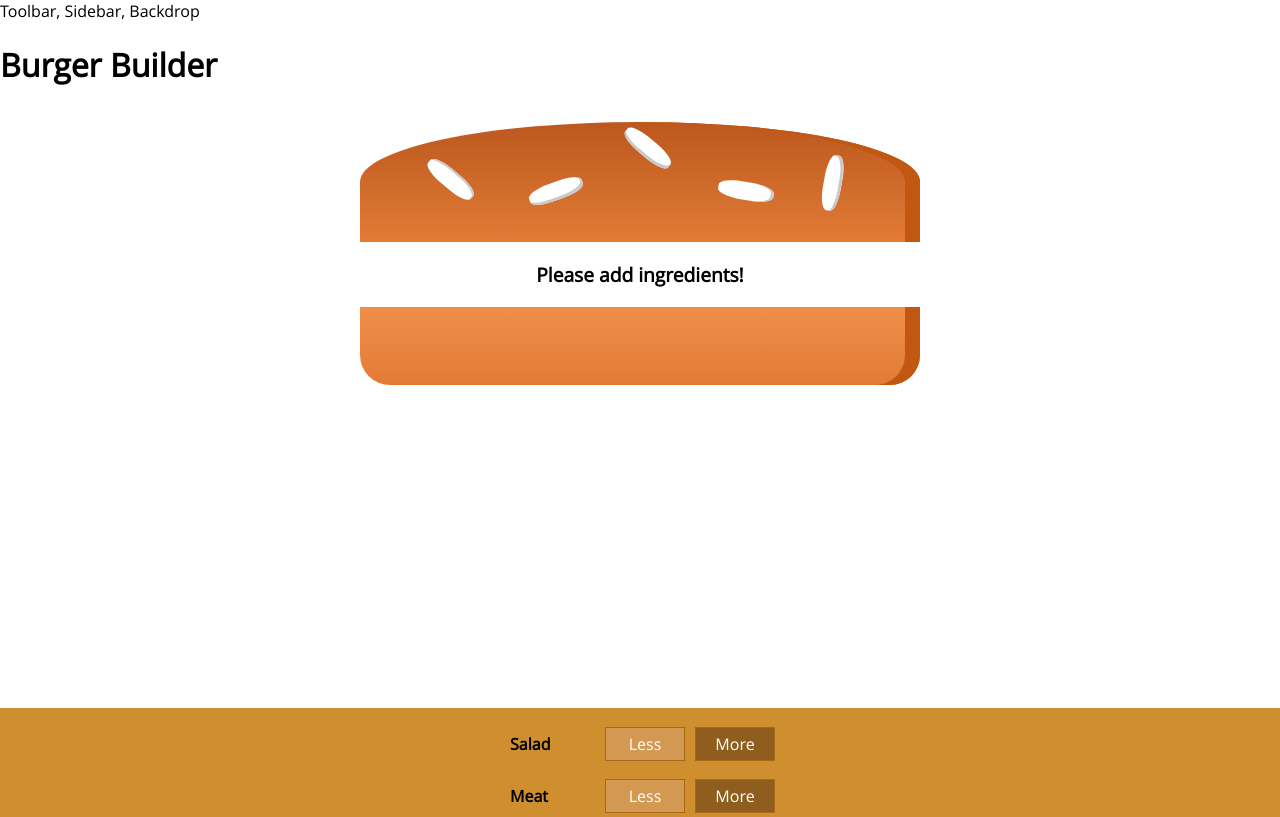
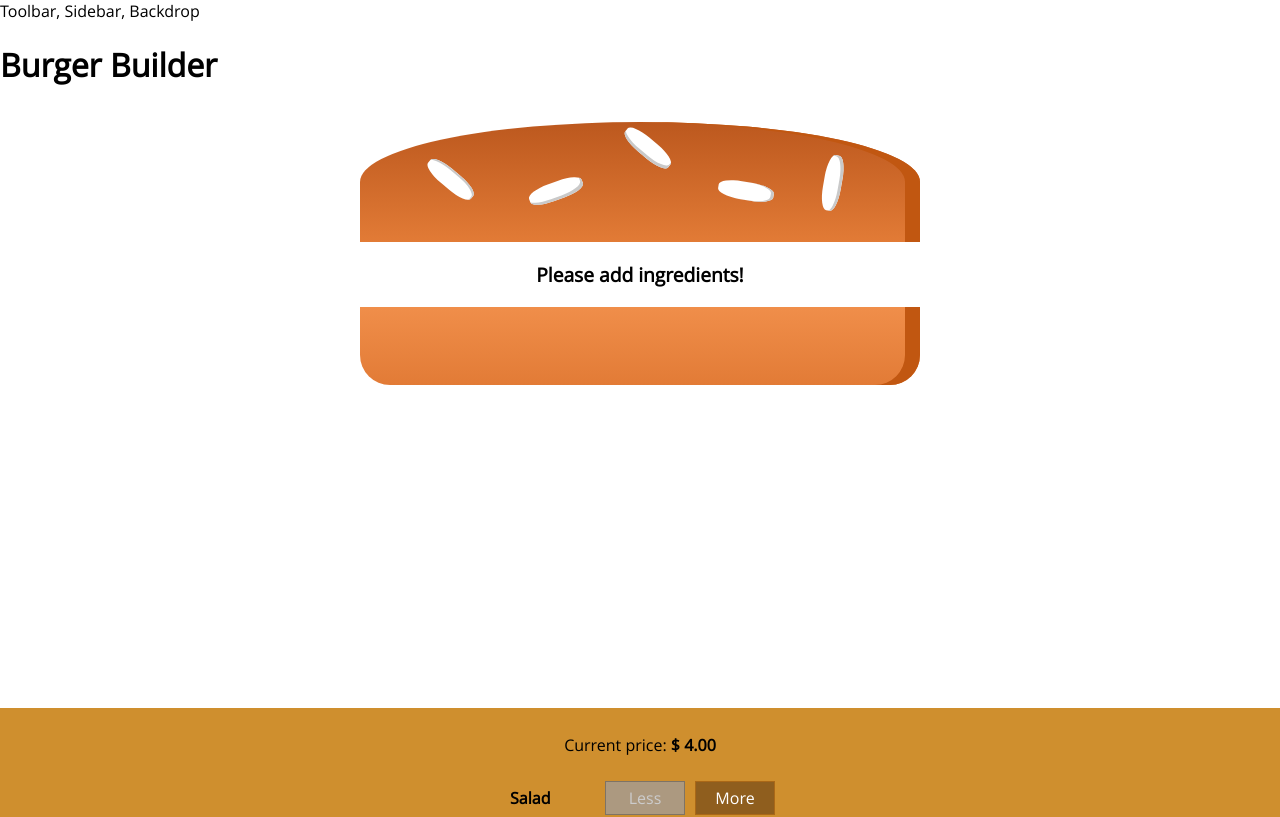
Before and after one commit to tremuradaniel/burger_app, a React (Create React App) app: page / in a window 1280 px wide. Shown: the top 817 px of the page. Built offline with nearby package versions, Linux system fonts and the light colour scheme.

Commit message:
price, remove/add ingredients

```diff
--- a/src/components/Burger/BuildControls/BuildControl/BuildControl.js
+++ b/src/components/Burger/BuildControls/BuildControl/BuildControl.js
@@ -5,8 +5,12 @@
 const buildControl = (props) => (
     <div className={classes.BuildControl}>
         <div className={classes.Label}>{props.label}</div>
-        <button className={classes.Less}>Less</button>
-        <button className={classes.More}>More</button>
+        <button
+            className={classes.Less}
+            onClick={ props.removed }
+            disabled= {props.disabled}
+        >Less</button>
+        <button className={classes.More} onClick={ props.added }>More</button>
     </div>
 );
 
--- a/src/components/Burger/BuildControls/BuildControls.js
+++ b/src/components/Burger/BuildControls/BuildControls.js
@@ -12,8 +12,15 @@
 
 const buildControls = (props) => (
     <div className={classes.BuildControls}>
+        <p>Current price:<strong> $ {props.price.toFixed(2)}</strong></p>
         {controls.map(ctrl => (
-            <BuildControl key={ctrl.label} label={ctrl.label}></BuildControl>
+            <BuildControl
+                key={ctrl.label}
+                label={ctrl.label}
+                added={ () => props.ingredientAdded(ctrl.type) }
+                removed={ () => props.ingredientRemoved(ctrl.type) }
+                disabled={props.disabled[ctrl.type]}
+           />
         ))}
     </div>
 );
--- a/src/containers/BurgerBuilder/BurgerBuilder.js
+++ b/src/containers/BurgerBuilder/BurgerBuilder.js
@@ -3,6 +3,13 @@
 import Auxiliary from '../../hoc/Auxiliary';
 import Burger from '../../components/Burger/Burger';
 import BuildControls from '../../components/Burger/BuildControls/BuildControls';
+
+const INGREDINET_PRICES = {
+    salad: 0.5,
+    cheese: 0.4,
+    meat: 1.3,
+    bacon: 0.7
+}
 
 class BurgerBuilder extends Component {
 
@@ -12,14 +19,62 @@
             bacon: 0,
             cheese: 0,
             meat: 0
+        },
+        totalPrice: 4
+    }
+
+    addIngredientHandler = (type) => {
+        const oldCount = this.state.ingredients[type]
+        const updatedCounter = oldCount + 1
+        const updatedIngredients = {
+            ...this.state.ingredients
+        };
+        updatedIngredients[type] = updatedCounter
+        const priceAddition = INGREDINET_PRICES[type]
+        const oldPrice = this.state.totalPrice
+        const newPrice = oldPrice + priceAddition
+        this.setState({
+            totalPrice: newPrice,
+            ingredients: updatedIngredients
+        })
+    }
+
+    removeIngredientHandler = (type) => {
+        const oldCount = this.state.ingredients[type]
+        if (oldCount > 0) {
+            const updatedCounter = oldCount - 1
+            const updatedIngredients = {
+                ...this.state.ingredients
+            };
+            updatedIngredients[type] = updatedCounter
+            const priceAddition = INGREDINET_PRICES[type]
+            const oldPrice = this.state.totalPrice
+            const newPrice = oldPrice - priceAddition
+            this.setState({
+                totalPrice: newPrice,
+                ingredients: updatedIngredients
+            })
         }
     }
 
     render () {
+        const disabledInfo = {
+            ...this.state.ingredients
+        }
+
+        for (let key in disabledInfo) {
+            disabledInfo[key] = disabledInfo[key] <= 0
+        }
+
         return (
             <Auxiliary>
                 <Burger ingredients={ this.state.ingredients } />
-                <BuildControls></BuildControls>
+                <BuildControls
+                    ingredientAdded={this.addIngredientHandler}
+                    ingredientRemoved={this.removeIngredientHandler}
+                    disabled={disabledInfo}
+                    price={this.state.totalPrice}
+                />
             </Auxiliary>
         );
     }
```
